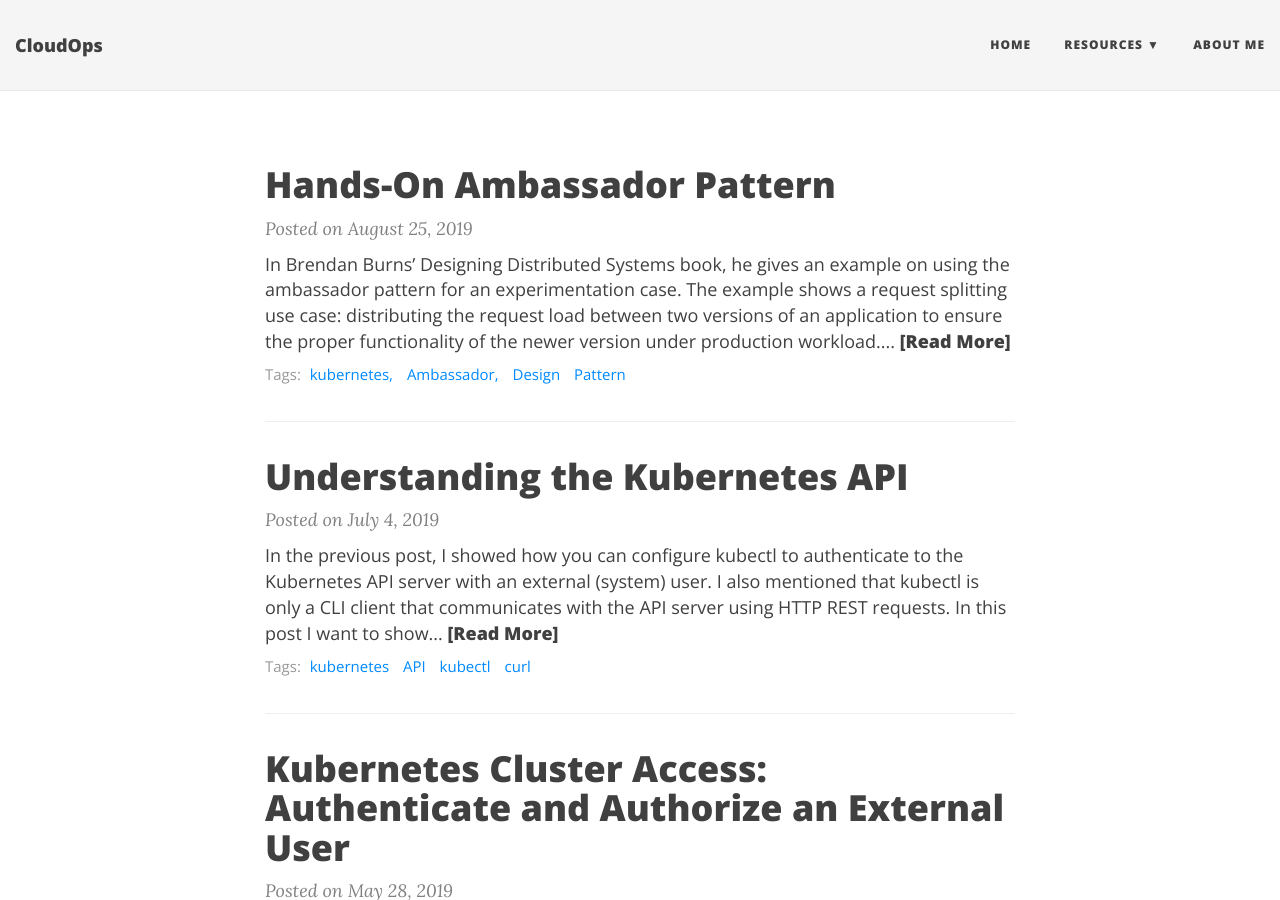
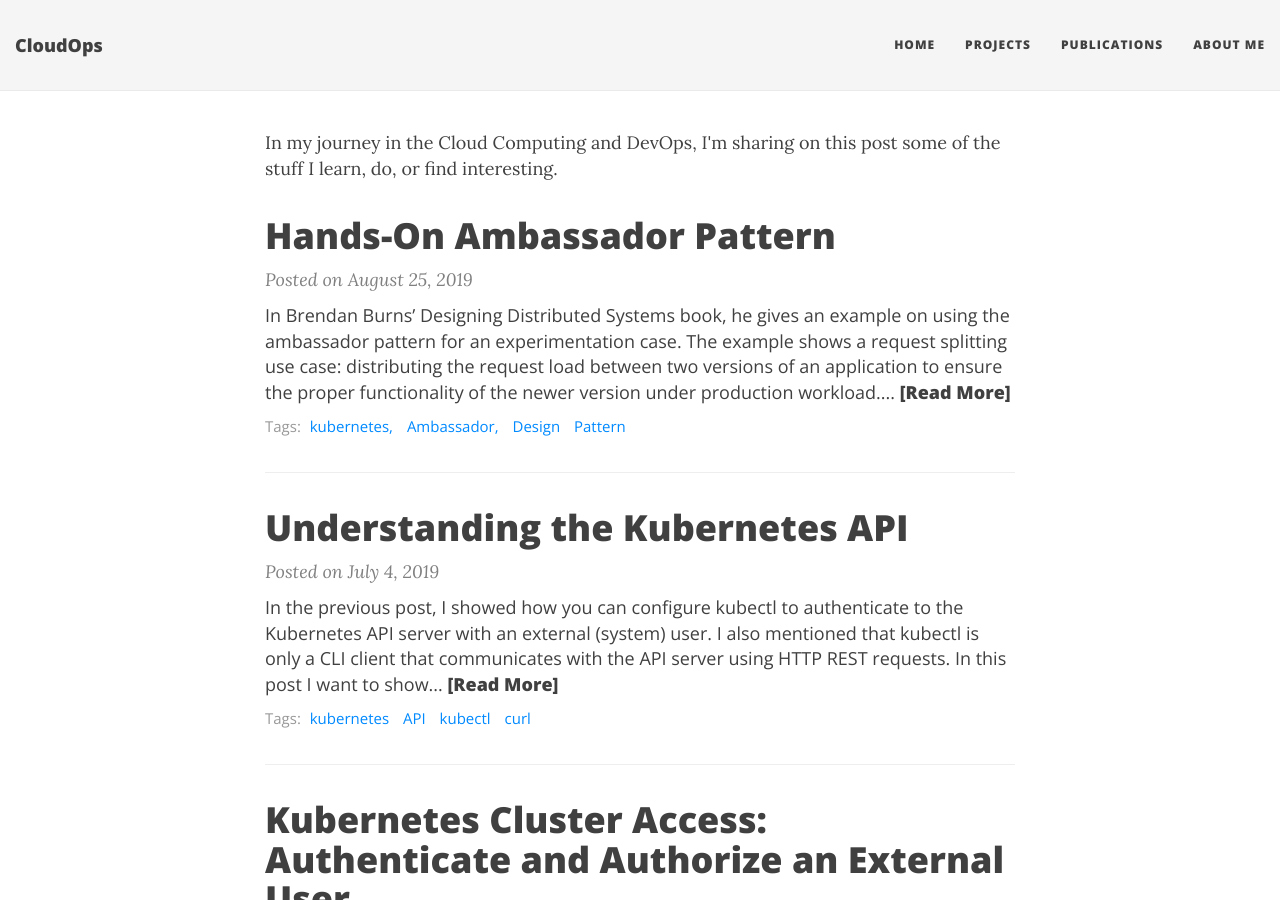
Before and after one commit to bjammal/bjammal.github.io, a Jekyll site: the page built from index.html, in a window 1280 px wide and 900 px high. Built offline with Jekyll 4.4.1, drawn with Linux system fonts in a browser that asks for light colours; nearby versions of some CDN libraries; the list of posts is cut into pages by our own code.

Commit message:
Added publication and changed home

```diff
--- a/_config.yml
+++ b/_config.yml
@@ -24,9 +24,11 @@ description: Personal Blog
 # List of links in the navigation bar
 navbar-links:
   Home: ""
-  Resources:
-    - Projects: "projects"
-    - Publications: "publications"
+  #  Resources:
+  #  - Projects: "projects"
+  #  - Publications: "publications"
+  Projects: "projects"
+  Publications: "publications"
   About Me: "aboutme"
 
 # Image to show in the navigation bar - image must be a square (width = height)
--- a/index.html
+++ b/index.html
@@ -3,6 +3,8 @@ layout: page
 # title: Bilal J.
 use-site-title: true
 ---
+
+In my journey in the Cloud Computing and DevOps, I'm sharing on this post some of the stuff I learn, do, or find interesting.
 
 <div class="posts-list">
   {% for post in paginator.posts %}
```
Also changed, not shown: publications.md (+1 -0 lines).
